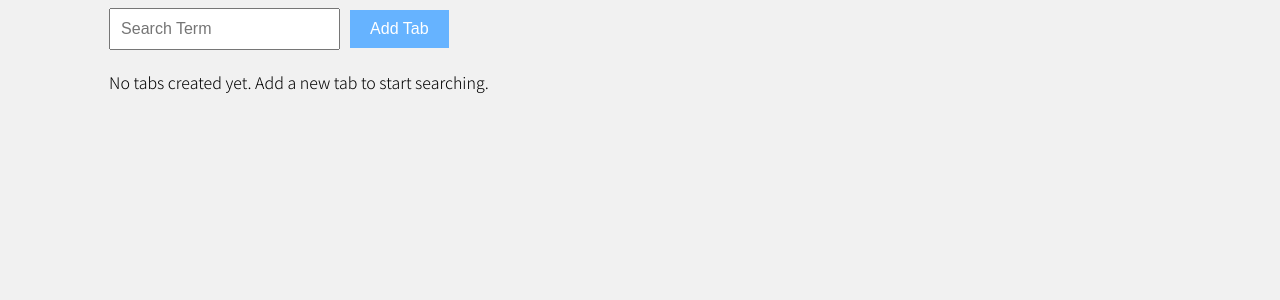
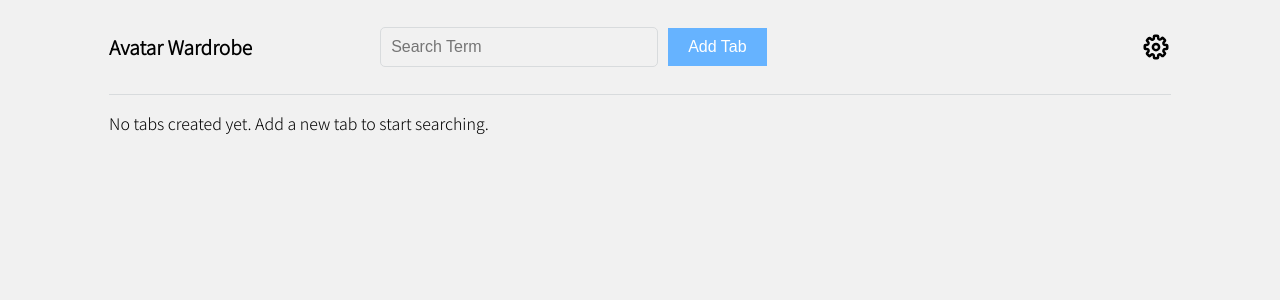
Before and after one commit to Raifa21/Avatar-Wardrobe, a Next.js app: page / in a window 1280 px wide. Shown: the top 300 px of the page. Built offline with nearby package versions, Linux system fonts and the light colour scheme.

Commit message:
Styled website and included a header

```diff
--- a/pages/index.module.css
+++ b/pages/index.module.css
@@ -4,20 +4,40 @@
 }
 
 .title {
-    font-size: 2em;
-    margin-bottom: 20px;
+    font-size: 1.2em;
+    align-items: center;
 }
 
 .inputContainer {
     display: flex;
     align-items: center;
-    margin-bottom: 20px;
+}
+
+.header {
+    display: flex;
+    align-items: center;
+    border-bottom: 1px solid #d8dbdd;
+    margin-top: 20px;
+    padding-bottom: 20px;
+}
+
+.gearIcon {
+    width: 30px;
+    height: 30px;
+    cursor: pointer;
+    align-self: center;
+    margin-left: auto;
 }
 
 .input {
     padding: 10px;
+    margin-left: 10vw;
     margin-right: 10px;
     font-size: 1em;
+    background-color: transparent;
+    border: 1px solid #d8dbdd;
+    border-radius: 5px;
+    width: 20vw;
 }
 
 .button {
@@ -27,6 +47,8 @@
     color: white;
     border: none;
     cursor: pointer;
+    margin-right: 40px;
+    white-space: nowrap;
 }
 
 .button:hover {
@@ -39,6 +61,9 @@
 
 .tabsList {
     display: flex;
+    overflow-x: auto; /* Enable horizontal scrolling */
+    white-space: nowrap; /* Prevent tabs from wrapping to new lines */
+    padding-bottom: 10px;
 }
 
 .tabHeader {
--- a/pages/index.tsx
+++ b/pages/index.tsx
@@ -7,6 +7,7 @@ import "../app/globals.css";
 import styles from "./index.module.css";
 import editoutline from "../lib/eva-icons/outline/svg/edit-outline.svg";
 import refreshoutline from "../lib/eva-icons/outline/svg/refresh-outline.svg";
+import gearoutline from "../lib/eva-icons/outline/svg/settings-2-outline.svg";
 
 const notosansjp_regular = Noto_Sans_JP({ subsets: ["latin"], weight: "300" });
 
@@ -174,6 +175,8 @@ export default function Home() {
 
   return (
     <div className={clsx(styles.container, notosansjp_regular.className)}>
+      <div className={styles.header}>
+        <h1 className={styles.title}>Avatar Wardrobe</h1>
         <div className={styles.inputContainer}>
           <input
             type="text"
@@ -186,6 +189,8 @@ export default function Home() {
           <button onClick={addTab} className={styles.button}>
             Add Tab
           </button>
+        </div>
+        <img src={gearoutline.src} alt="gear" className={styles.gearIcon} />
       </div>
       {tabs.length === 0 ? (
         <p className={clsx(styles.noTabs)}>
```
Lines whose indentation alone changed are shown as unchanged.
